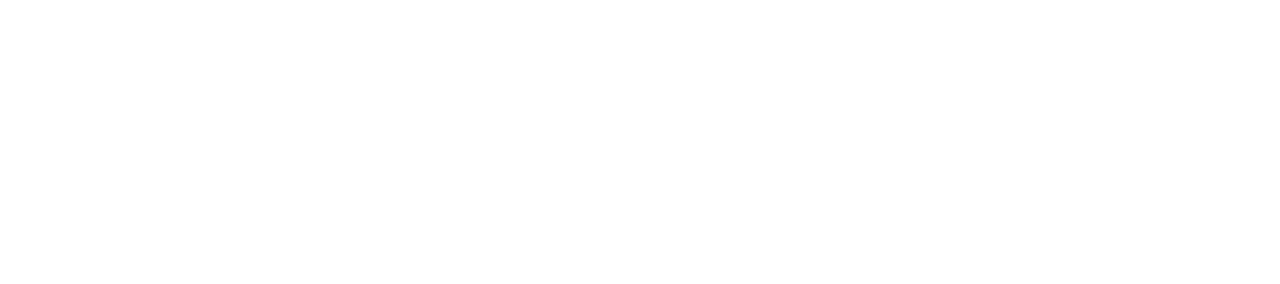
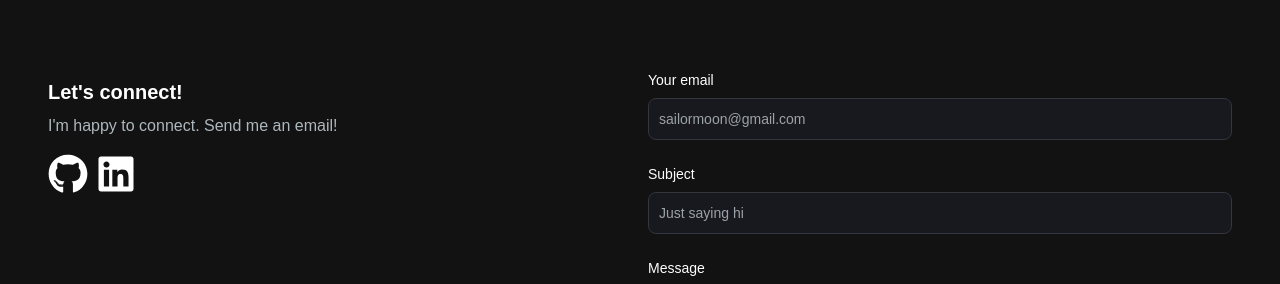
Before and after one commit to Alexinha/portfolio-website, a Next.js app: page / in a window 1280 px wide. Shown: the part 2513-2797 px from the top of the page. Before the commit the page ends 2455 px from the top, so only its background shows below. Built offline with nearby package versions, Linux system fonts and the light colour scheme.

Commit message:
added email section and worked out most of api, added theme file for styling

```diff
--- /dev/null
+++ b/app/api/send/route.js
@@ -0,0 +1,38 @@
+import { Resend } from "resend";
+
+const resend = new Resend(process.env.RESEND_API_KEY);
+const fromEmail = process.env.FROM_EMAIL;
+
+export async function POST(req, res) {
+  const body = await req.json().catch((err) => {
+    console.log(err);
+  });
+  // console.log(body);
+  const { email, subject, message } = body;
+
+  // this is the part adding autoreply to all messages sent to me via website
+  try {
+    const { data, error } = await resend.emails.send({
+      // need to add domain later
+      from: fromEmail,
+      to: ["alychang0216@gmail.com", email],
+      subject: subject,
+      react: (
+        <>
+          <p>{subject}</p>
+          <p>Thank you for contacting me!</p>
+          <p>New message submitted:</p>
+          <p>{message}</p>
+        </>
+      ),
+    });
+
+    if (error) {
+      return Response.json({ error }, { status: 500 });
+    }
+
+    return Response.json({ success: true, data });
+  } catch (error) {
+    return Response.json({ error }, { status: 500 });
+  }
+}
--- /dev/null
+++ b/app/components/EmailSection.jsx
@@ -0,0 +1,127 @@
+"use client";
+import React, { useState } from "react";
+import { FaGithub } from "react-icons/fa6";
+import { FaLinkedin } from "react-icons/fa6";
+import Link from "next/link";
+
+const EmailSection = () => {
+  const [sendSuccess, setSendSuccess] = useState(false);
+  const handleSubmit = async (e) => {
+    e.preventDefault();
+    const data = {
+      email: e.target.email.value,
+      subject: e.target.subject.value,
+      message: e.target.message.value,
+    };
+    const JSONdata = JSON.stringify(data);
+    const endpoint = "/api/send";
+
+    const options = {
+      method: "POST",
+      headers: {
+        "Content-Type": "application/json",
+      },
+      body: JSONdata,
+    };
+
+    const response = await fetch(endpoint, options).catch((err) => {
+      console.error(`Fetch error: ${err}`);
+    });
+
+    const resData = await response?.json().catch((error) => {
+      console.error(`resdata error: ${error}`);
+    });
+
+    // console.log(`resData: ${resData ? JSON.stringify(resData) : resData}`);
+    if (resData?.success === true) {
+      setSendSuccess(true);
+      console.log("Message sent.");
+    }
+  };
+
+  return (
+    <section className="grid md:grid-cols-2 my-12 md:my-12 py-24 gap-4 relative">
+      <div className="bg-[radial-gradient(ellipse_at_center,_var(--tw-gradient-stops))] from-purple-900 to-transparent rounded-full h-80 w-80 z-0 blur-lg absolute top-3/4 -left-4 transform -translate-x-1/2 -translate-1/2"></div>
+      <div className="z-10">
+        <h5 className="text-xl font-bold text-white my-2">Let's connect!</h5>
+        <p className="text-[#ADB7BE] mb-4 max-w-md">
+          I'm happy to connect. Send me an email!
+        </p>
+        <div className="socials flex flex-row gap-2">
+          <Link href="/">
+            {/* change link here later  */}
+            <FaGithub style={{ color: "white", fontSize: "2.5rem" }} />
+          </Link>
+          <Link href="/">
+            {/* change link here later  */}
+            <FaLinkedin style={{ color: "white", fontSize: "2.5rem" }} />
+          </Link>
+        </div>
+      </div>
+      <div>
+        <form className="flex flex-col" onSubmit={handleSubmit}>
+          <div className="mb-6">
+            <label
+              htmlFor="email"
+              className="text-white block text-sm font-medium pb-2"
+            >
+              Your email
+            </label>
+            <input
+              name="email"
+              type="email"
+              id="email"
+              className="bg-[#18191E] border border-[#33353F] placeholder-[#9CA2A9] text-gray-100 text-sm rounded-lg block w-full p-2.5"
+              required
+              placeholder="sailormoon@gmail.com"
+            ></input>
+          </div>
+          <div className="mb-6">
+            <label
+              htmlFor="subject"
+              className="text-white block text-sm font-medium pb-2"
+            >
+              Subject
+            </label>
+            <input
+              name="subject"
+              type="text"
+              id="subject"
+              className="bg-[#18191E] border border-[#33353F] placeholder-[#9CA2A9] text-gray-100 text-sm rounded-lg block w-full p-2.5"
+              required
+              placeholder="Just saying hi"
+            ></input>
+          </div>
+          <div className="mb-6">
+            <label
+              htmlFor="message"
+              className="text-white block text-sm pb-2 font-medium"
+            >
+              Message
+            </label>
+            <textarea
+              name="message"
+              type="text"
+              id="message"
+              placeholder="Let's talk about ..."
+              className="bg-[#18191E] border border-[#33353F] placeholder-[#9CA2A9] text-gray-100 text-sm rounded-lg block w-full p-2.5"
+            ></textarea>
+          </div>
+          <button
+            type="submit"
+            className="bg-purple-500 hover:bg-purple-600 text-white font-medium py-2.5 px-5 rounded-lg w-full"
+          >
+            Send Message
+          </button>
+          <div className="mt-2">
+            {sendSuccess === true ? (
+              <p className="text-green-400">Message Sent Successfully!</p>
+            ) : null}
+          </div>
+        </form>
+      </div>
+    </section>
+  );
+};
+
+export default EmailSection;
--- /dev/null
+++ b/app/components/Footer.jsx
@@ -0,0 +1,17 @@
+import React from "react";
+import theme from "../theme";
+
+const Footer = () => {
+  return (
+    <footer className="footer border border-y-[#33353F] border-l-transparent border-r-transparent text-white">
+      <div className="container p-12 flex justify-between">
+        <span style={{ fontFamily: theme.fonts.signature }}>
+          Alexina J. Chang
+        </span>
+        <p className="text-slate-600">All rights reserved.</p>
+      </div>
+    </footer>
+  );
+};
+
+export default Footer;
--- a/app/components/Navbar.jsx
+++ b/app/components/Navbar.jsx
@@ -4,13 +4,7 @@
 import NavLink from "./NavLink";
 import { Bars3Icon, XMarkIcon } from "@heroicons/react/16/solid";
 import MobileMenu from "./MobileMenu";
-import { Space_Mono } from "next/font/google";
-
-const spaceMono = Space_Mono({
-  weight: "400",
-  display: "swap",
-  subsets: ["latin"],
-});
+import theme from "../theme";
 
 const navLinks = [
   {
@@ -35,7 +29,8 @@
       <div className="flex flex-wrap items-center justify-between mx-auto p-8">
         <Link
           href={"/"}
-          className={`text-xl md:text-2xl text-white ${spaceMono.className}`}
+          className={`text-xl md:text-2xl text-white`}
+          style={{ fontFamily: theme.fonts.signature }}
         >
           Alexina Jingxuan Chang
         </Link>
--- a/app/page.js
+++ b/app/page.js
@@ -3,6 +3,8 @@
 import Navbar from "./components/Navbar";
 import AboutSection from "./components/AboutSection";
 import ProjectsSection from "./components/ProjectsSection";
+import EmailSection from "./components/EmailSection";
+import Footer from "./components/Footer";
 
 export default function Home() {
   return (
@@ -12,6 +14,8 @@
         <HeroSection />
         <AboutSection />
         <ProjectsSection />
+        <EmailSection />
+        <Footer />
       </div>
     </main>
   );
--- /dev/null
+++ b/app/theme.js
@@ -0,0 +1,26 @@
+import { Space_Mono } from "next/font/google";
+
+const spaceMono = Space_Mono({
+  weight: "400",
+  display: "swap",
+  subsets: ["latin"],
+});
+
+const theme = {
+  fonts: {
+    signature: spaceMono.style.fontFamily,
+  },
+  //   colors: {
+  //     primary: "#6B46C1", // example color
+  //     secondary: "#38B2AC",
+  //     background: "#18191E",
+  //     text: "#FFFFFF",
+  //   },
+  //   spacing: {
+  //     small: "8px",
+  //     medium: "16px",
+  //     large: "24px",
+  //   },
+};
+
+export default theme;
--- a/package.json
+++ b/package.json
@@ -13,7 +13,9 @@
     "next": "14.2.8",
     "react": "^18",
     "react-dom": "^18",
-    "react-type-animation": "^3.2.0"
+    "react-icons": "^5.3.0",
+    "react-type-animation": "^3.2.0",
+    "resend": "^4.0.0"
   },
   "devDependencies": {
     "@types/node": "^20",
```
Also changed, not shown: 1 other file (tests, documents, lock files or other folders).
